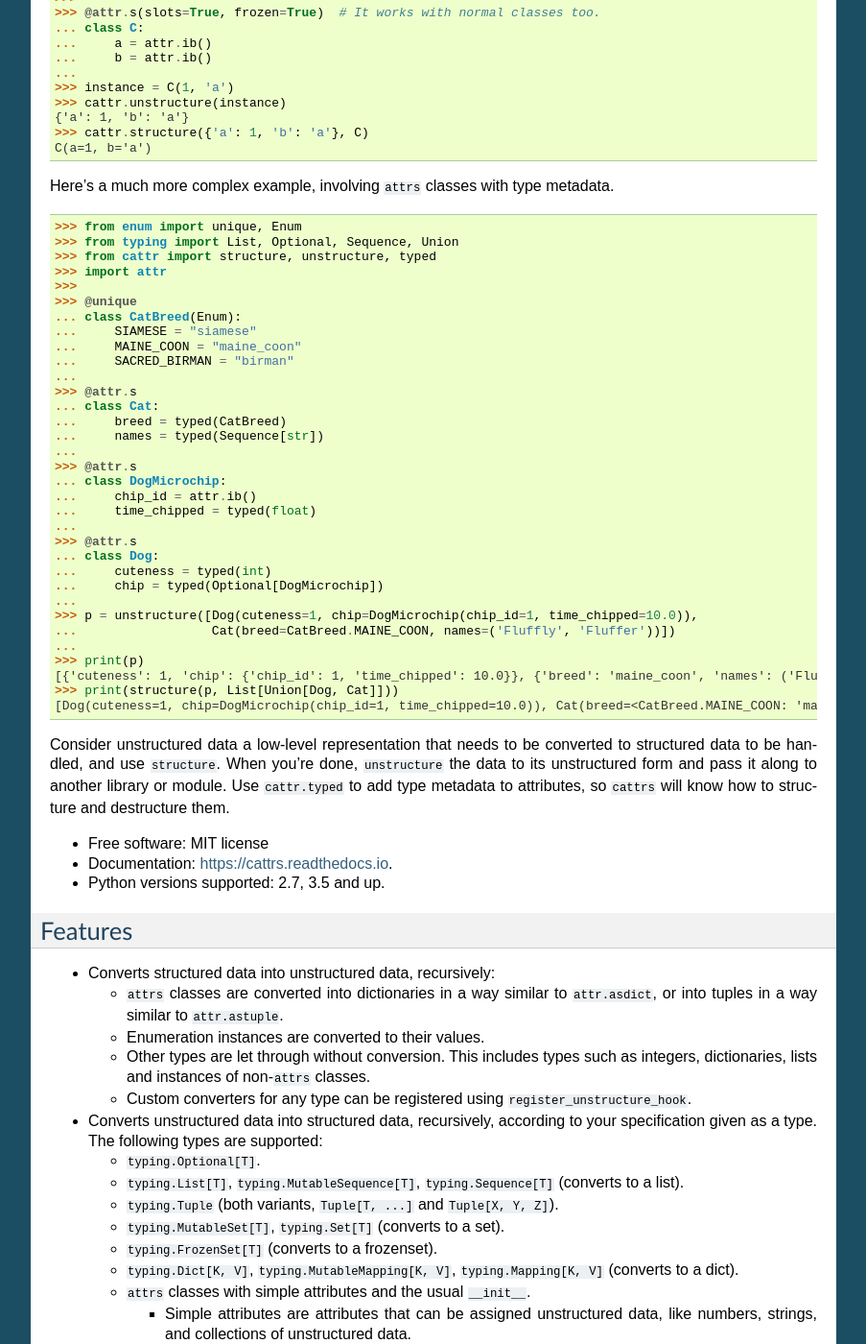
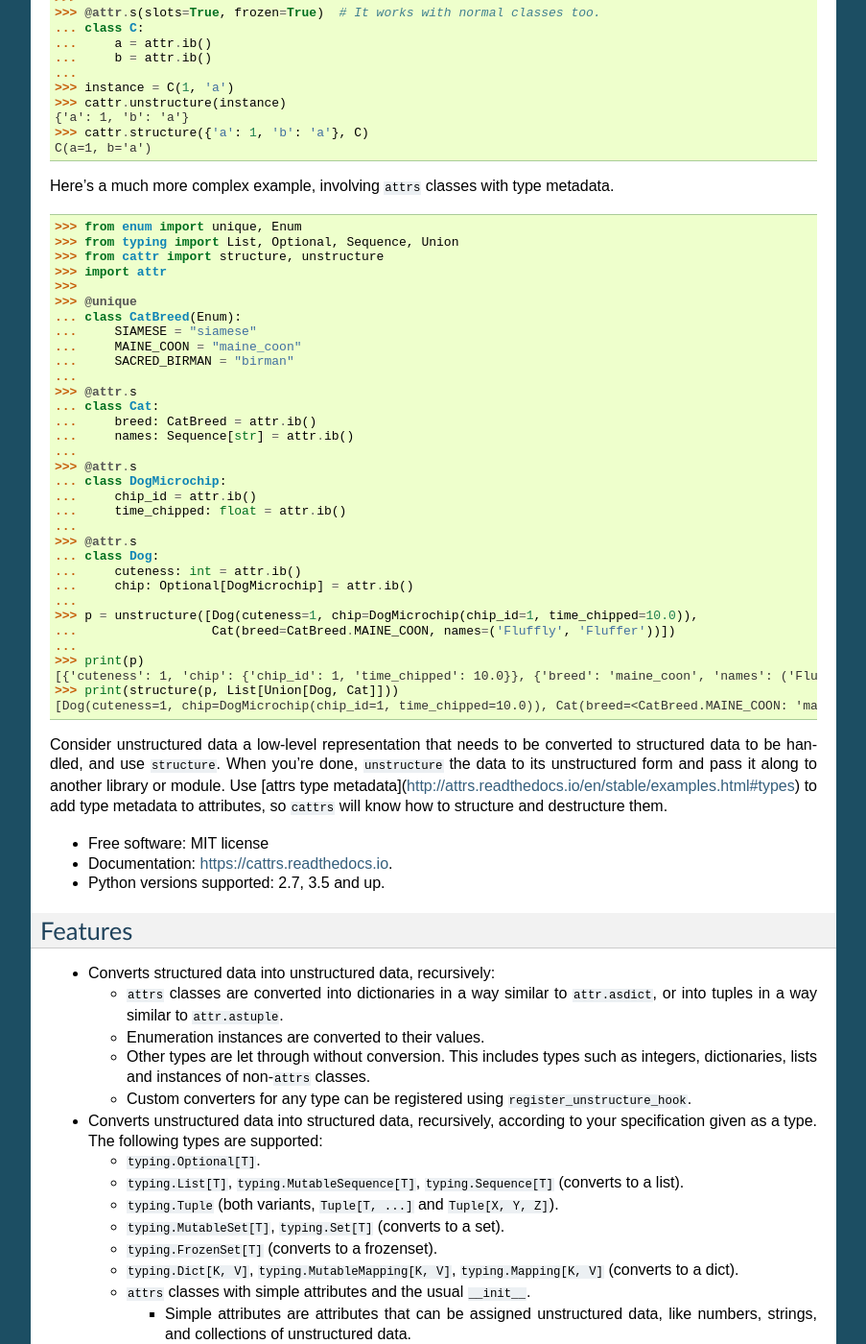
Before and after one commit to busgaidw2/cattrs, a Sphinx documentation site: the page built from docs/readme.rst, in a window 1280 px wide and 1400 px high, scrolled down 672 px. Shown: the whole window at 96% size, without its empty margins (198-1101 px from the left). Built offline with Sphinx 7.4.7, drawn with Linux system fonts in a browser that asks for light colours; pages that are not in the unit, such as notebooks, are missing from menus.

Commit message:
Removing `cattr.typed`.

```diff
--- a/README.rst
+++ b/README.rst
@@ -80,7 +80,7 @@ metadata.
 
     >>> from enum import unique, Enum
     >>> from typing import List, Optional, Sequence, Union
-    >>> from cattr import structure, unstructure, typed
+    >>> from cattr import structure, unstructure
     >>> import attr
     >>>
     >>> @unique
@@ -91,18 +91,18 @@ metadata.
     ...
     >>> @attr.s
     ... class Cat:
-    ...     breed = typed(CatBreed)
-    ...     names = typed(Sequence[str])
+    ...     breed: CatBreed = attr.ib()
+    ...     names: Sequence[str] = attr.ib()
     ...
     >>> @attr.s
     ... class DogMicrochip:
     ...     chip_id = attr.ib()
-    ...     time_chipped = typed(float)
+    ...     time_chipped: float = attr.ib()
     ...
     >>> @attr.s
     ... class Dog:
-    ...     cuteness = typed(int)
-    ...     chip = typed(Optional[DogMicrochip])
+    ...     cuteness: int = attr.ib()
+    ...     chip: Optional[DogMicrochip] = attr.ib()
     ...
     >>> p = unstructure([Dog(cuteness=1, chip=DogMicrochip(chip_id=1, time_chipped=10.0)),
     ...                  Cat(breed=CatBreed.MAINE_COON, names=('Fluffly', 'Fluffer'))])
@@ -115,8 +115,9 @@ metadata.
 Consider unstructured data a low-level representation that needs to be converted
 to structured data to be handled, and use ``structure``. When you're done,
 ``unstructure`` the data to its unstructured form and pass it along to another
-library or module. Use ``cattr.typed`` to add type metadata to attributes, so
-``cattrs`` will know how to structure and destructure them.
+library or module. Use [attrs type metadata](http://attrs.readthedocs.io/en/stable/examples.html#types)
+to add type metadata to attributes, so ``cattrs`` will know how to structure and
+destructure them.
 
 * Free software: MIT license
 * Documentation: https://cattrs.readthedocs.io.
--- a/cattr/__init__.py
+++ b/cattr/__init__.py
@@ -1,6 +1,5 @@
 # -*- coding: utf-8 -*-
 from .converters import Converter, UnstructureStrategy
-from .metadata import typed  # NOQA
 
 __all__ = ('global_converter', 'unstructure', 'structure',
            'structure_attrs_fromtuple', 'structure_attrs_fromdict',
--- a/docs/conf.py
+++ b/docs/conf.py
@@ -279,6 +279,5 @@ texinfo_documents = [
 # texinfo_no_detailmenu = False
 
 doctest_global_setup = "import attr, cattr;" \
-                       "from cattr import typed;" \
                        "from typing import *;" \
                        "from enum import Enum, unique"
```
Also changed, not shown: docs/structuring.rst (+7 -10 lines), 2 other files.
